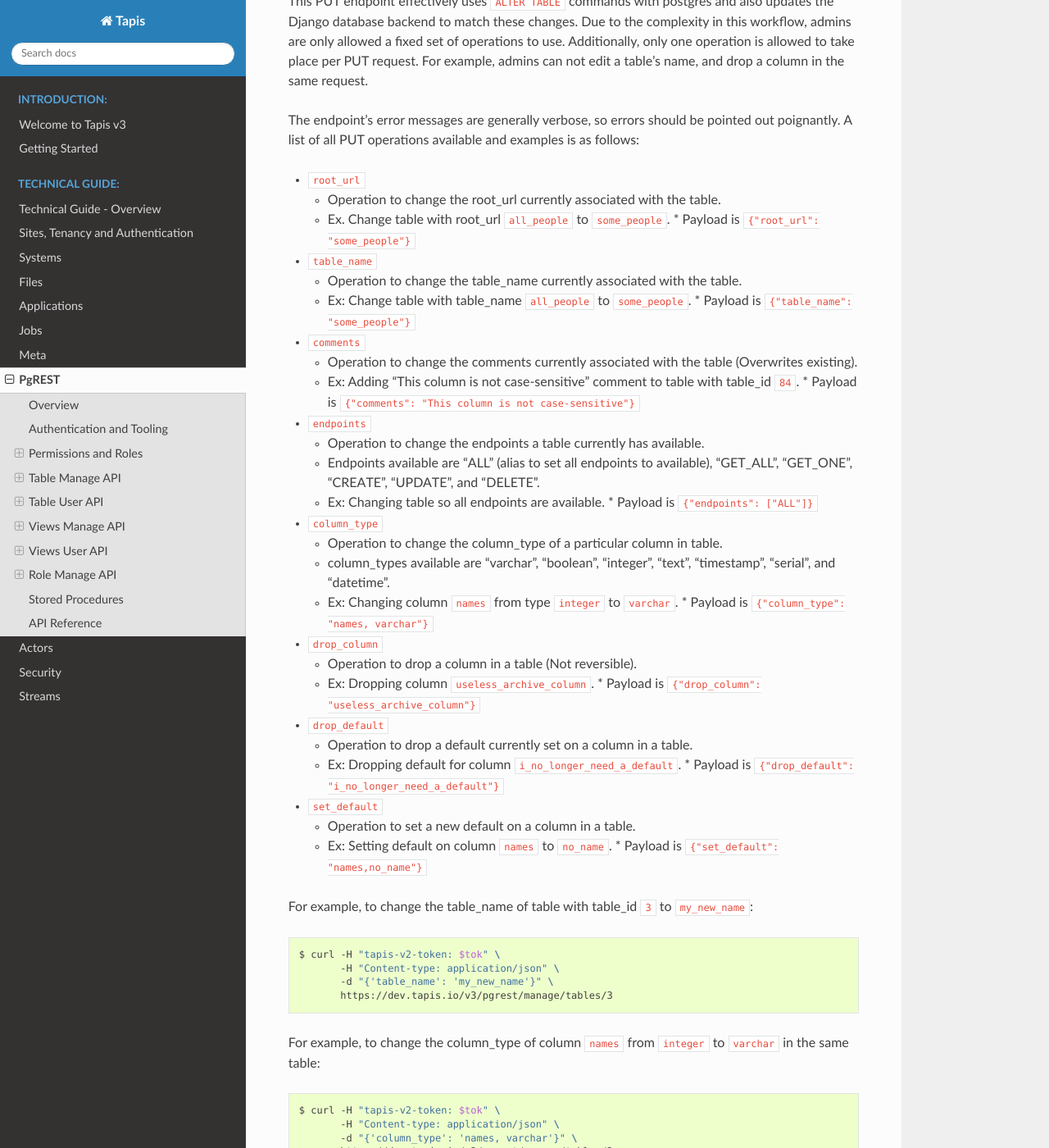
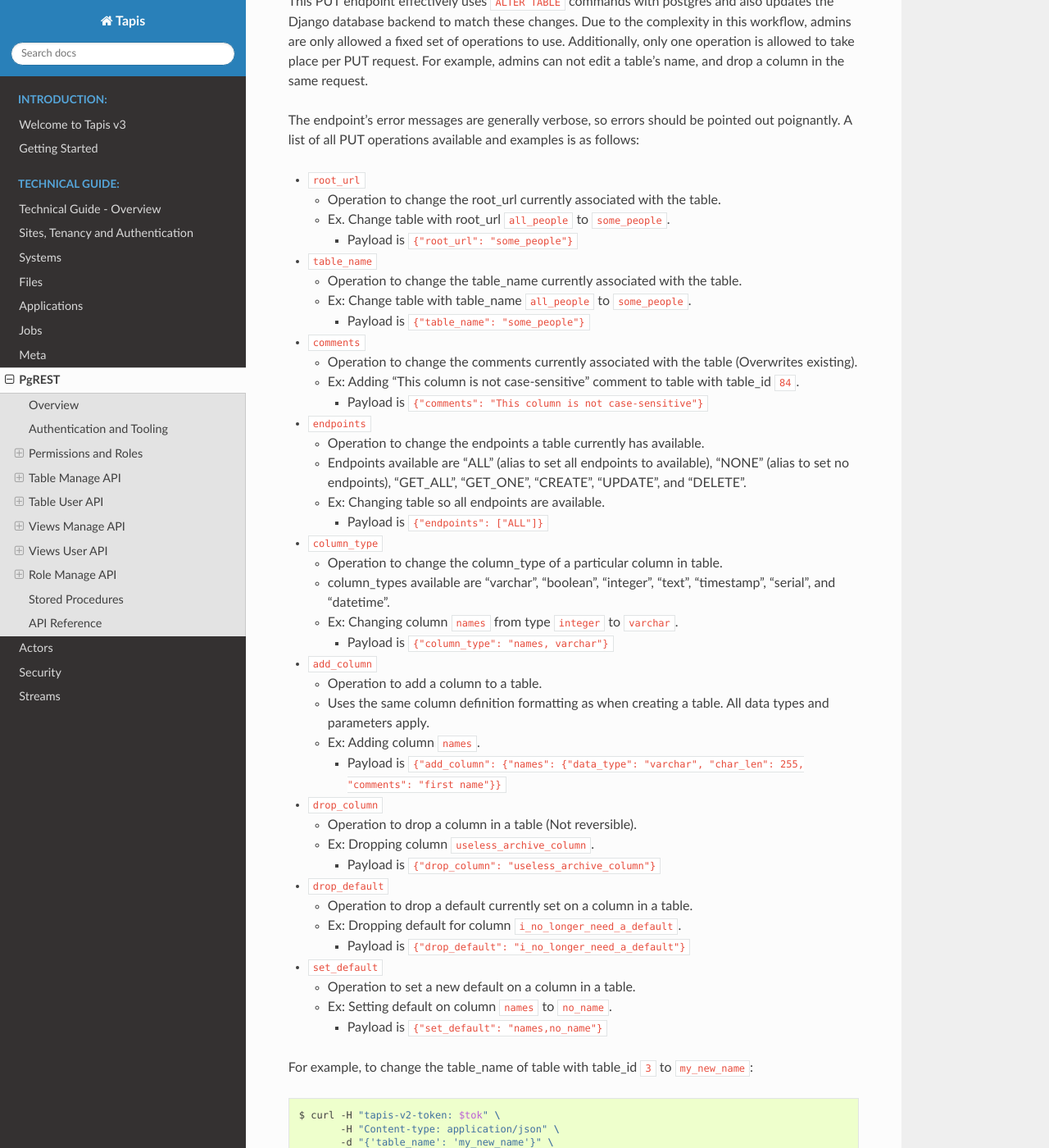
Before and after one commit to tapis-project/documentation, a Sphinx documentation site: the page built from source/technical/pgrest.rst, in a window 1280 px wide and 1400 px high, scrolled down 9579 px. Shown: the whole window at 82% size. Built offline with Sphinx 7.4.7 and the Read the Docs theme 2.0.0, drawn with Linux system fonts in a browser that asks for light colours.

Commit message:
Added add_column docs and added "NONE" endpoint to alter table operations.

```diff
--- a/source/technical/pgrest.rst
+++ b/source/technical/pgrest.rst
@@ -496,25 +496,29 @@ list of all PUT operations available and examples is as follows:
 
   * Operation to change the root_url currently associated with the table.
   * Ex. Change table with root_url ``all_people`` to ``some_people``.
+
     * Payload is ``{"root_url": "some_people"}``
 
 * ``table_name``
 
   * Operation to change the table_name currently associated with the table.
   * Ex: Change table with table_name ``all_people`` to ``some_people``.
+
     * Payload is ``{"table_name": "some_people"}``
 
 * ``comments``
 
   * Operation to change the comments currently associated with the table (Overwrites existing).
   * Ex: Adding "This column is not case-sensitive" comment to table with table_id ``84``.
+
     * Payload is ``{"comments": "This column is not case-sensitive"}``
 
 * ``endpoints``
 
   * Operation to change the endpoints a table currently has available.
-  * Endpoints available are "ALL" (alias to set all endpoints to available), "GET_ALL", "GET_ONE", "CREATE", "UPDATE", and "DELETE".
+  * Endpoints available are "ALL" (alias to set all endpoints to available), "NONE" (alias to set no endpoints), "GET_ALL", "GET_ONE", "CREATE", "UPDATE", and "DELETE".
   * Ex: Changing table so all endpoints are available.
+
     * Payload is ``{"endpoints": ["ALL"]}``
 
 * ``column_type``
@@ -522,24 +526,36 @@ list of all PUT operations available and examples is as follows:
   * Operation to change the column_type of a particular column in table.
   * column_types available are "varchar", "boolean", "integer", "text", "timestamp", "serial", and "datetime".
   * Ex: Changing column ``names`` from type ``integer`` to ``varchar``.
+
     * Payload is ``{"column_type": "names, varchar"}``
+
+* ``add_column``
+
+  * Operation to add a column to a table.
+  * Uses the same column definition formatting as when creating a table. All data types and parameters apply.
+  * Ex: Adding column ``names``.
+
+    * Payload is ``{"add_column": {"names": {"data_type": "varchar", "char_len": 255, "comments": "first name"}}``
 
 * ``drop_column``
 
   * Operation to drop a column in a table (Not reversible).
   * Ex: Dropping column ``useless_archive_column``.
+
     * Payload is ``{"drop_column": "useless_archive_column"}``
 
 * ``drop_default``
 
   * Operation to drop a default currently set on a column in a table.
   * Ex: Dropping default for column ``i_no_longer_need_a_default``.
+
     * Payload is ``{"drop_default": "i_no_longer_need_a_default"}``
 
 * ``set_default``
 
   * Operation to set a new default on a column in a table.
   * Ex: Setting default on column ``names`` to ``no_name``.
+
     * Payload is ``{"set_default": "names,no_name"}``
 
 
```
